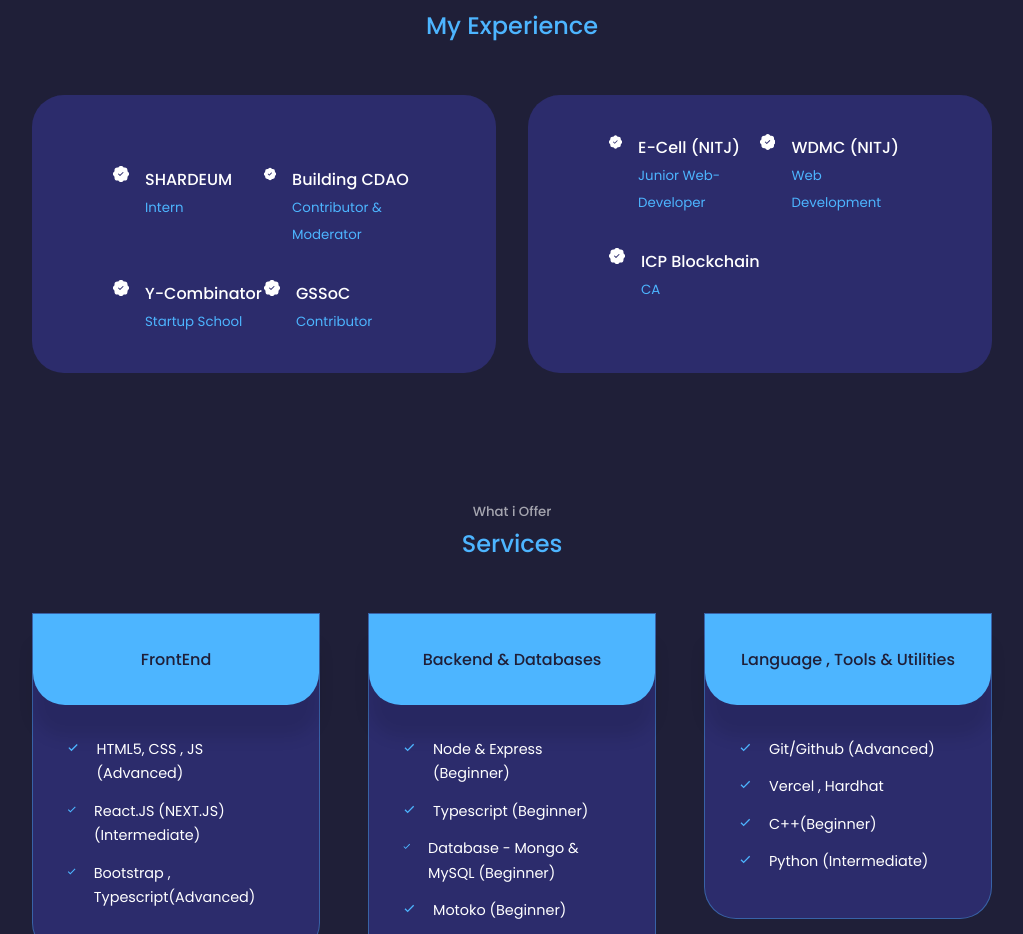
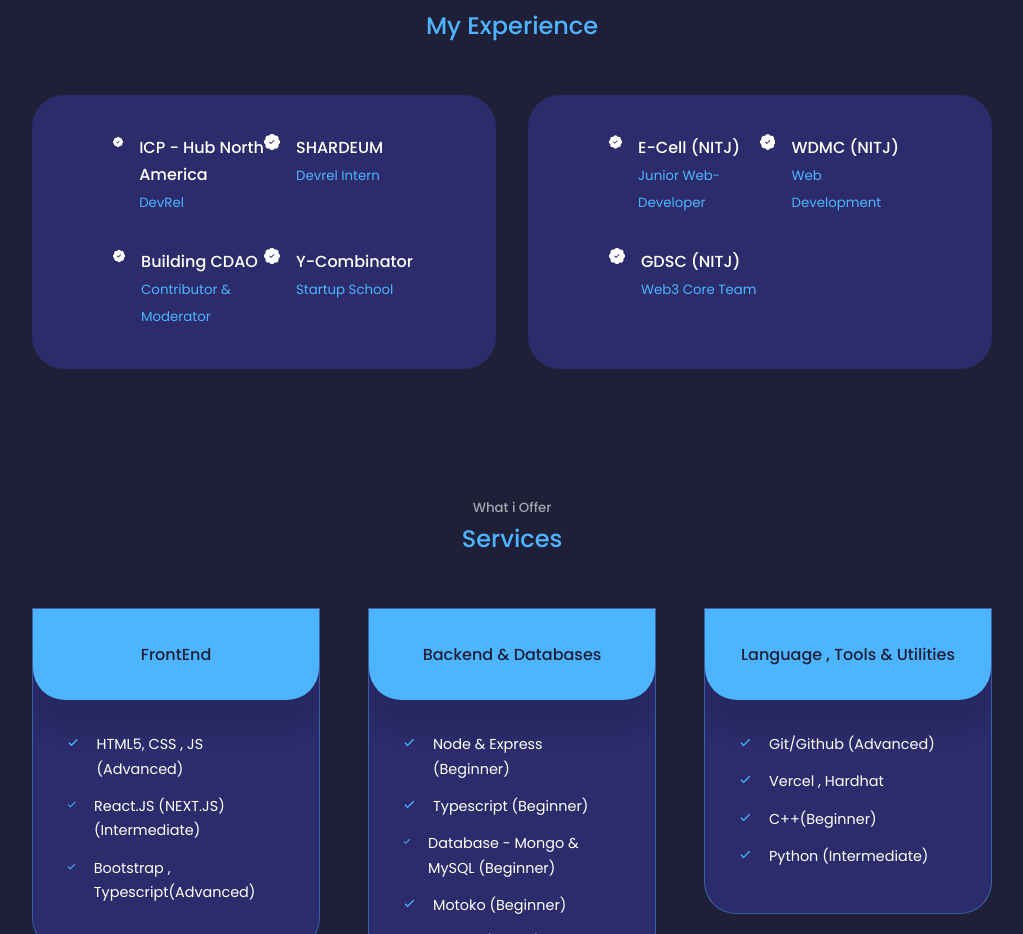
Before and after one commit to ichetanmittal/Portfolio, a React (Create React App) app in the folder react-portfolio-website/: page / in a window 1280 px wide. Shown: the part 1763-2697 px from the top of the page, without its empty margins (128-1151 px from the left). Built offline with nearby package versions, Linux system fonts and the light colour scheme.

Commit message:
Positions added

```diff
--- a/react-portfolio-website/src/components/experience/Experience.jsx
+++ b/react-portfolio-website/src/components/experience/Experience.jsx
@@ -10,13 +10,19 @@
 
       <div className='container experience__container'>
         <div className='experience__frontend'>
-          <h3></h3>
           <div className='experience__content'>
+          <article className='experience__details'>
+                  <BsPatchCheckFill className='experience__details-icon'/>
+                  <div>
+                  <h4>ICP - Hub North America</h4>
+                  <small className='text-light'>DevRel</small>
+                  </div>
+            </article>
             <article className='experience__details'>
                   <BsPatchCheckFill className='experience__details-icon'/>
                   <div>
                   <h4>SHARDEUM</h4>
-                  <small className='text-light'>Intern</small>
+                  <small className='text-light'>Devrel Intern</small>
                   </div>
             </article>
             <article className='experience__details'>
@@ -31,13 +37,6 @@
                   <div>
                   <h4>Y-Combinator</h4>
                   <small className='text-light'>Startup School</small>
-                  </div>
-            </article>
-            <article className='experience__details'>
-                  <BsPatchCheckFill className='experience__details-icon'/>
-                  <div>
-                  <h4>GSSoC</h4>
-                  <small className='text-light'>Contributor</small>
                   </div>
             </article>
           </div>
@@ -62,24 +61,10 @@
             <article className='experience__details'>
                   <BsPatchCheckFill className='experience__details-icon'/>
                   <div>
-                  <h4>ICP Blockchain</h4>
-                  <small className='text-light'>CA</small>
+                  <h4>GDSC (NITJ)</h4>
+                  <small className='text-light'>Web3 Core Team</small>
                   </div>
             </article>
-            {/* <article className='experience__details'>
-                  <BsPatchCheckFill className='experience__details-icon'/>
-                  <div>
-                  <h4>GIT/Github</h4>
-                  <small className='text-light'>Experienced</small>
-                  </div>
-            </article>
-            <article className='experience__details'>
-                  <BsPatchCheckFill className='experience__details-icon'/>
-                  <div>
-                  <h4>SOLIDITY</h4>
-                  <small className='text-light'>Experienced</small>
-                  </div>
-            </article> */}
           </div>
         </div>
       </div>
```
